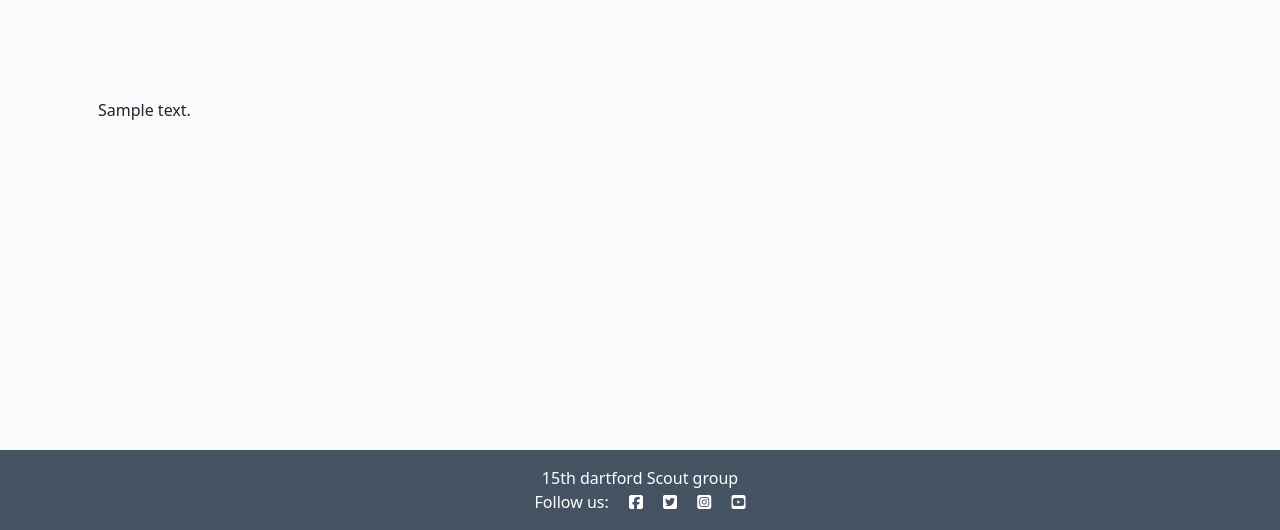
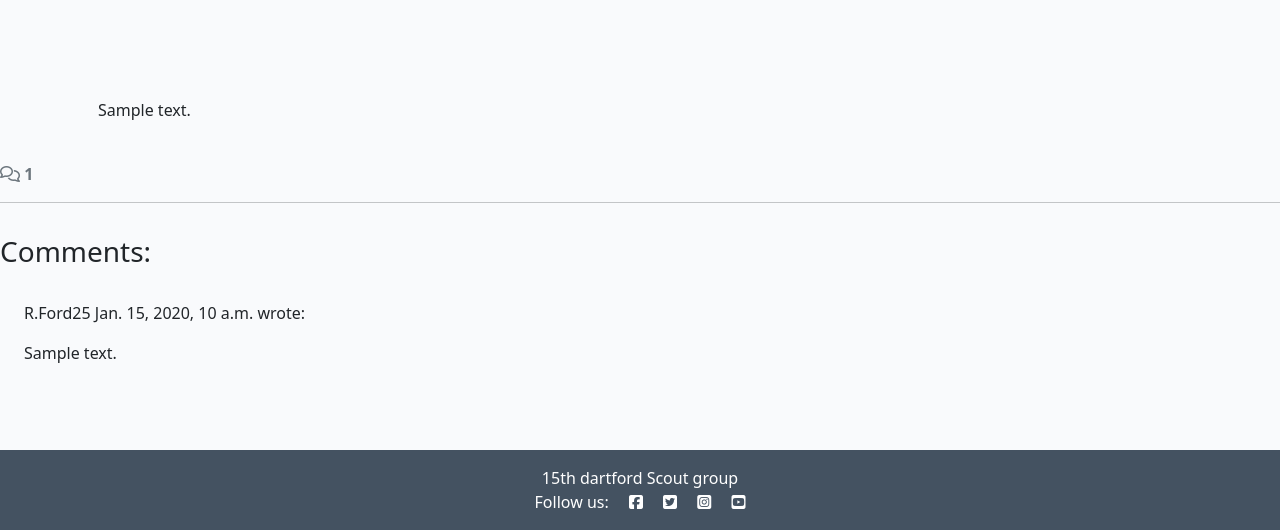
Before and after one commit to Ryan-ford25/Online-Scout-Manager, a Django app: a page that uses blog/templates/blog/post_detail.html in a window 1280 px wide. Shown: the part 270-800 px from the top of the page. Run offline with Django 4.2, Linux system fonts and the light colour scheme; data comes from the database, SQL or seed files in the repository; tables that the repository leaves empty hold one stand-in row (values such as "Sample post"); some libraries are stand-ins or nearby versions.

Commit message:
Adding the comment section and displaying the amount of comments on a particular post (that have been approved) and the comments contents

```diff
--- a/blog/templates/blog/post_detail.html
+++ b/blog/templates/blog/post_detail.html
@@ -30,5 +30,47 @@
         </div>
     </div>
 </div>
-
+ <!-- Displaying count of comments -->
+  <div class="row">
+    <div class="col-12">
+      <strong class="text-secondary">
+        <i class="far fa-comments"></i> {{ comment_count }}
+      </strong>
+    </div>
+    <div class="col-12">
+      <hr>
+    </div>
+  </div>
+  <!-- Displaying Comments -->
+  <div class="row">
+    <div class="col-md-8 card mb-4  mt-3 ">
+      <h3>Comments:</h3>
+      <div class="card-body">
+        <!-- For loop inside the empty control tags
+          to iterate through each comment in comments -->
+        {% for comment in comments %}
+        <div class="p-2 comments
+          {% if not comment.approved and comment.author == user %}
+          faded{% elif not comment.approved %} d-none{% endif %}">
+          <p class="font-weight-bold">
+            {{ comment.author }}
+            <span class="font-weight-normal">
+              {{ comment.created_on }}
+            </span> wrote:
+          </p>
+          <div id="comment{{ comment.id }}">
+            {{ comment.body | linebreaks }}
+          </div>
+          {% if not comment.approved and comment.author == user %}
+          <p class="approval">
+            This comment is awaiting approval
+          </p>
+          {% endif %}
+        </div>
+        <!-- For loop ends here -->
+        {% endfor %}
+      </div>
+    </div>
+  </div>
+</div>
 {% endblock content %}
--- a/blog/views.py
+++ b/blog/views.py
@@ -27,9 +27,15 @@ def post_detail(request, slug):
 
     queryset = Post.objects.filter(status=1)
     post = get_object_or_404(queryset, slug=slug)
+    comments = post.comments.all().order_by("-created_on")
+    comment_count = post.comments.filter(approved=True).count()
 
     return render(
         request,
         "blog/post_detail.html",
-        {"post": post},
+        {
+            "post": post,
+            "comments": comments,
+            "comment_count": comment_count,
+        },
     )
--- a/templates/account/signup.html
+++ b/templates/account/signup.html
@@ -1,4 +1,5 @@
 {% extends "base.html" %}
+
 {% load i18n %}
 
 {% block head_title %}{% trans "Sign Up" %}{% endblock head_title %}
--- a/templates/account/signup_closed.html
+++ b/templates/account/signup_closed.html
@@ -1,4 +1,4 @@
-{% extends "account/base.html" %}
+{% extends "base.html" %}
 
 {% load i18n %}
 
```
